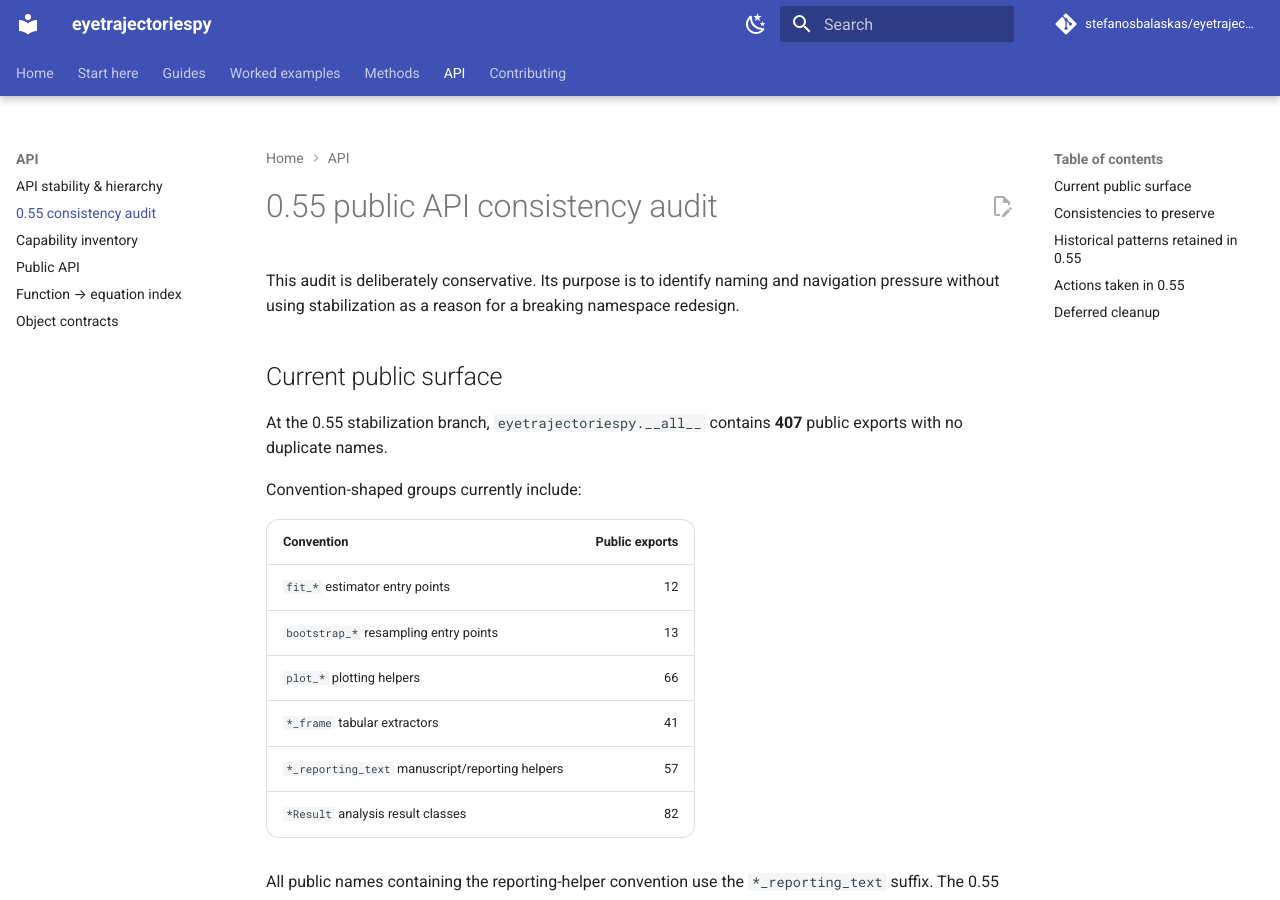
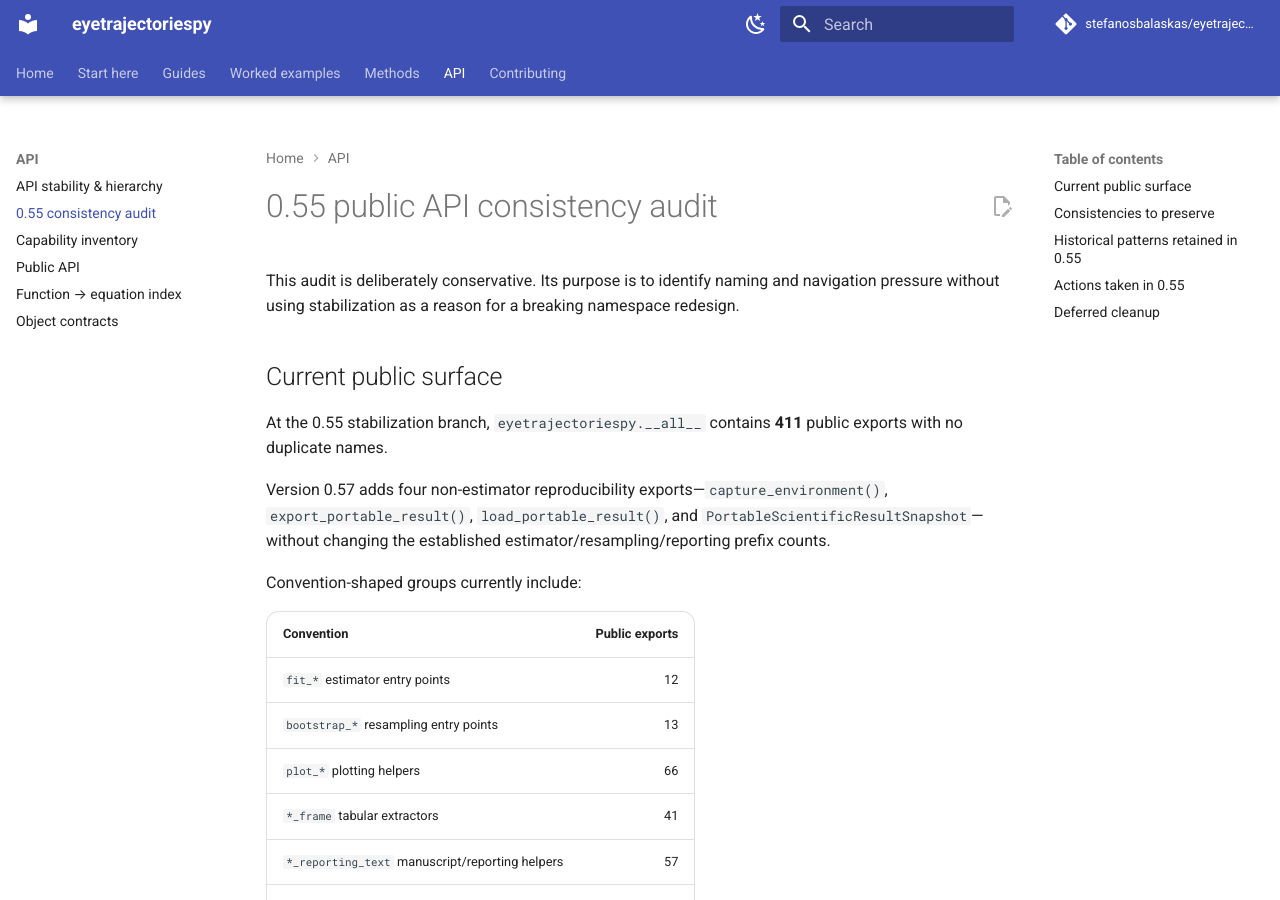
Before and after one commit to stefanosbalaskas/eyetrajectoriespy, an MkDocs documentation site: the page built from docs/reference/api-consistency-audit.md, in a window 1280 px wide and 900 px high. Built offline with MkDocs 1.6.1 and Material for MkDocs 9.7.7, drawn with Linux system fonts in a browser that asks for light colours; comment, search, counter and statistics services are not loaded.

Commit message:
Update public API audit for 0.57 portability exports

```diff
--- a/docs/reference/api-consistency-audit.md
+++ b/docs/reference/api-consistency-audit.md
@@ -6,8 +6,11 @@ namespace redesign.
 
 ## Current public surface
 
-At the 0.55 stabilization branch, `eyetrajectoriespy.__all__` contains **407**
+At the 0.55 stabilization branch, `eyetrajectoriespy.__all__` contains **411**
 public exports with no duplicate names.
+
+
+Version 0.57 adds four non-estimator reproducibility exports—`capture_environment()`, `export_portable_result()`, `load_portable_result()`, and `PortableScientificResultSnapshot`—without changing the established estimator/resampling/reporting prefix counts.
 
 Convention-shaped groups currently include:
 
```
